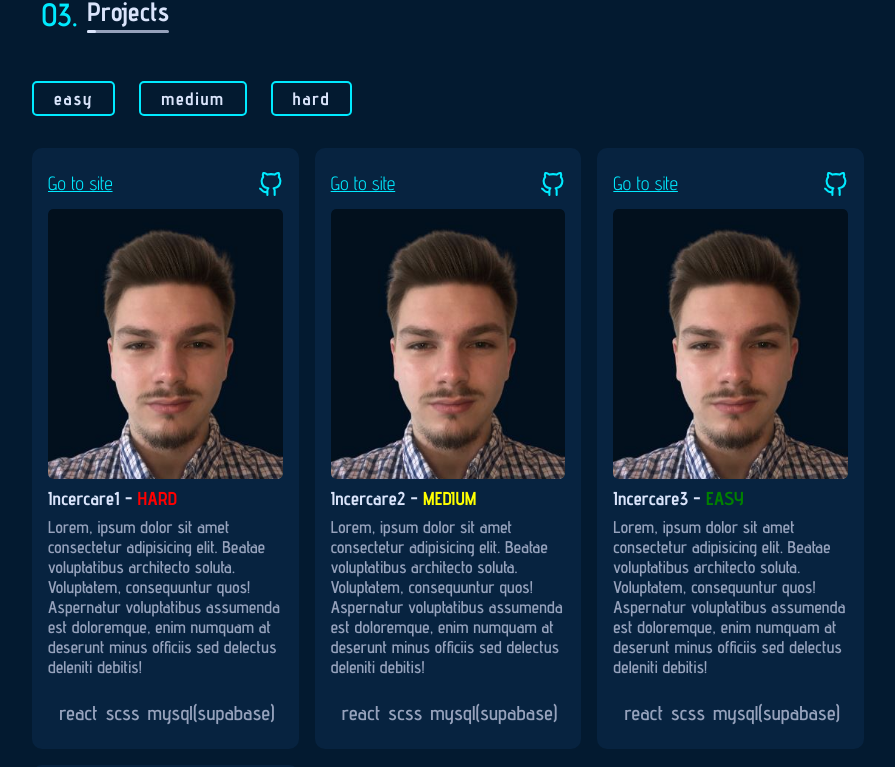
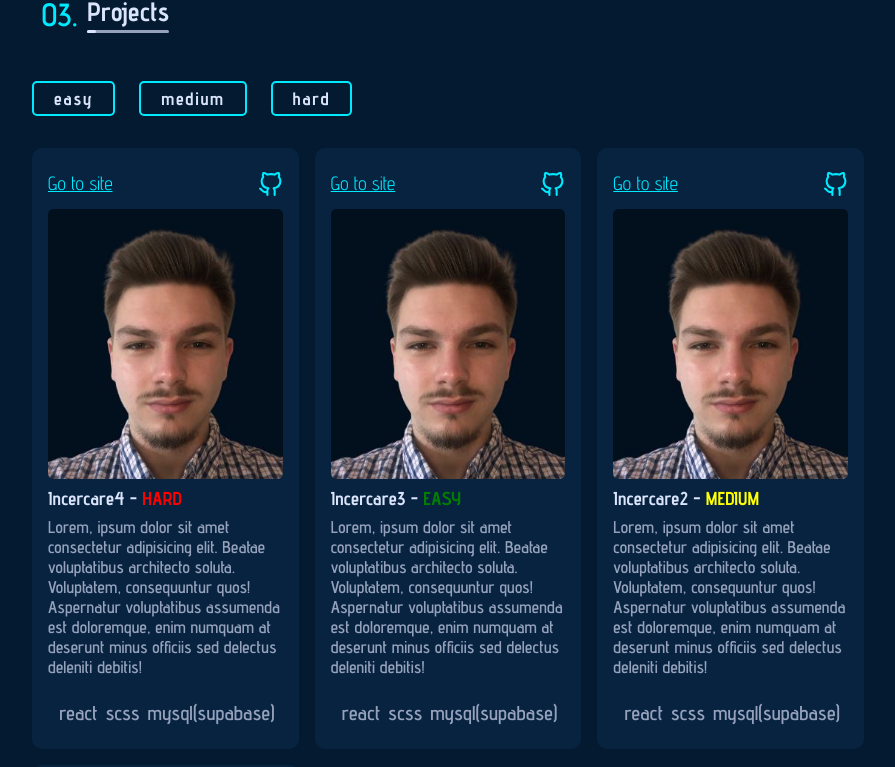
Before and after one commit to PoliceJukeBox/Portfolio-react, a React (Vite) app: page / in a window 1280 px wide. Shown: the part 2123-2890 px from the top of the page, without its empty margins (192-1087 px from the left). Built offline with nearby package versions, Linux system fonts and the light colour scheme.

Commit message:
Reversed the display of projects

```diff
--- a/src/Components/Projects Section/Project.jsx
+++ b/src/Components/Projects Section/Project.jsx
@@ -80,7 +80,7 @@ function Project(){
 
     const filterItems = () =>{
         if(selectedFilters.length > 0){
-            let tempItems = selectedFilters.map((selectedCategory) =>{
+            let tempItems = selectedFilters.toReversed().map((selectedCategory) =>{
                 let temp = data.filter((item) => item.category ===selectedCategory)
                 return temp;
             });
@@ -114,7 +114,7 @@ function Project(){
 
             <div className="projectContainer grid">
                 {
-                    filteredItems.map((item, idx) =>{
+                    filteredItems.toReversed().map((item, idx) =>{
                         return(
                             <div key={`data-${idx}`} className="singleProject">
                                 <div className="externalLinks flex">
```
